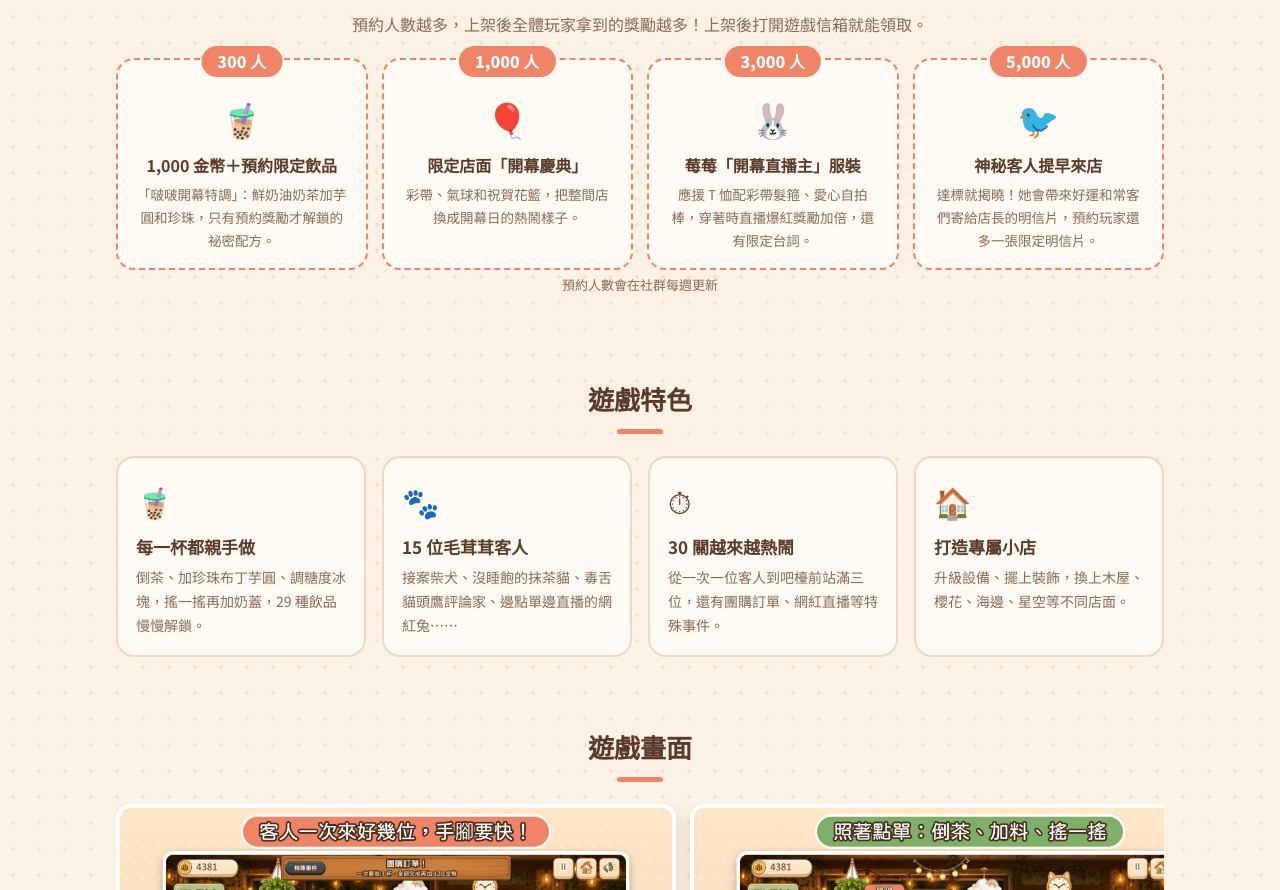
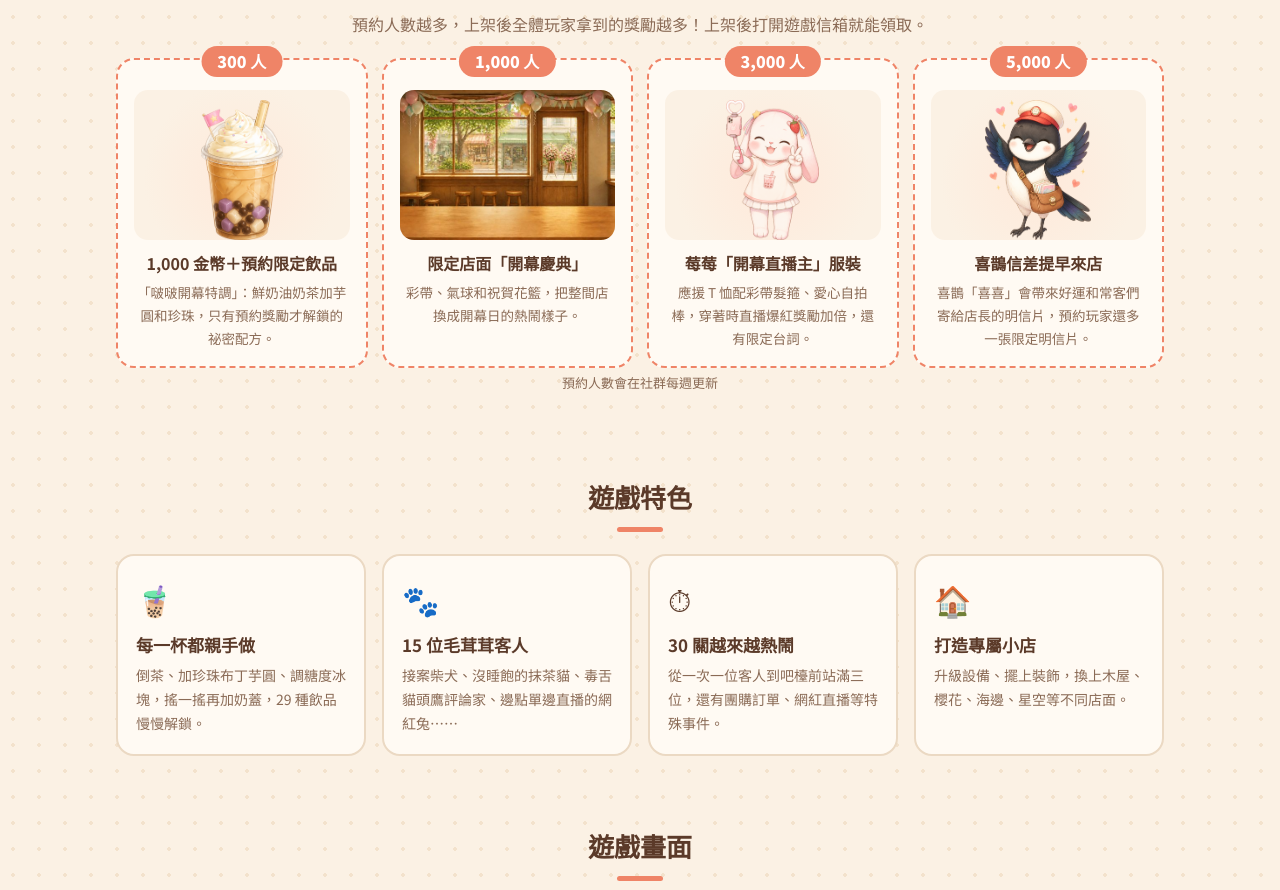
Before and after one commit to kvkv5309-beep/cupcuppop, a plain HTML site: page index.html in a window 1280 px wide. Shown: the part 1270-2160 px from the top of the page. Drawn offline with Linux system fonts and the light colour scheme.

Commit message:
預約獎勵四格換成遊戲裡的實際圖片
Co-Authored-By: Claude Opus 5.5 <noreply@anthropic.com>

```diff
--- a/index.html
+++ b/index.html
@@ -89,6 +89,9 @@
   .tier { position: relative; background: var(--card); border: 2px dashed var(--coral); border-radius: 18px; padding: 30px 16px 16px; text-align: center; }
   .tier .num { position: absolute; top: -14px; left: 50%; transform: translateX(-50%); background: var(--coral); color: #fff; font-weight: 900; padding: 2px 16px; border-radius: 99px; white-space: nowrap; }
   .tier .ic { font-size: 34px; }
+  .tier .pic { height: 150px; margin: 0 0 10px; border-radius: 14px; background: radial-gradient(circle at 50% 60%, #FFE9DA 0, #FBF1E4 70%); display: flex; align-items: flex-end; justify-content: center; overflow: hidden; }
+  .tier .pic img { height: 140px; width: auto; object-fit: contain; }
+  .tier .pic.wide img { height: 100%; width: 100%; object-fit: cover; }
   .tier h3 { margin: 4px 0; font-size: 16px; }
   .tier p { margin: 0; font-size: 13.5px; color: var(--soft); }
   @media (max-width: 820px) { .tiers { grid-template-columns: 1fr 1fr; row-gap: 26px; } }
@@ -148,10 +151,10 @@
     <h2>預約達標獎勵</h2>
     <p class="sub">預約人數越多，上架後全體玩家拿到的獎勵越多！上架後打開遊戲信箱就能領取。</p>
     <div class="tiers">
-      <div class="tier"><div class="num">300 人</div><div class="ic">🧋</div><h3>1,000 金幣＋預約限定飲品</h3><p>「啵啵開幕特調」：鮮奶油奶茶加芋圓和珍珠，只有預約獎勵才解鎖的祕密配方。</p></div>
-      <div class="tier"><div class="num">1,000 人</div><div class="ic">🎈</div><h3>限定店面「開幕慶典」</h3><p>彩帶、氣球和祝賀花籃，把整間店換成開幕日的熱鬧樣子。</p></div>
-      <div class="tier"><div class="num">3,000 人</div><div class="ic">🐰</div><h3>莓莓「開幕直播主」服裝</h3><p>應援 T 恤配彩帶髮箍、愛心自拍棒，穿著時直播爆紅獎勵加倍，還有限定台詞。</p></div>
-      <div class="tier"><div class="num">5,000 人</div><div class="ic">🐦</div><h3>神秘客人提早來店</h3><p>達標就揭曉！她會帶來好運和常客們寄給店長的明信片，預約玩家還多一張限定明信片。</p></div>
+      <div class="tier"><div class="num">300 人</div><div class="pic"><img src="img/rewards/drink.png" alt="預約限定飲品「啵啵開幕特調」" loading="lazy"></div><h3>1,000 金幣＋預約限定飲品</h3><p>「啵啵開幕特調」：鮮奶油奶茶加芋圓和珍珠，只有預約獎勵才解鎖的祕密配方。</p></div>
+      <div class="tier"><div class="num">1,000 人</div><div class="pic wide"><img src="img/rewards/store.jpg" alt="限定店面「開幕慶典」：氣球、彩帶和祝賀花籃" loading="lazy"></div><h3>限定店面「開幕慶典」</h3><p>彩帶、氣球和祝賀花籃，把整間店換成開幕日的熱鬧樣子。</p></div>
+      <div class="tier"><div class="num">3,000 人</div><div class="pic"><img src="img/rewards/bunny.png" alt="莓莓穿「開幕直播主」服裝" loading="lazy"></div><h3>莓莓「開幕直播主」服裝</h3><p>應援 T 恤配彩帶髮箍、愛心自拍棒，穿著時直播爆紅獎勵加倍，還有限定台詞。</p></div>
+      <div class="tier"><div class="num">5,000 人</div><div class="pic"><img src="img/rewards/magpie.png" alt="喜鵲信差「喜喜」" loading="lazy"></div><h3>喜鵲信差提早來店</h3><p>喜鵲「喜喜」會帶來好運和常客們寄給店長的明信片，預約玩家還多一張限定明信片。</p></div>
     </div>
     <p class="hint">預約人數會在社群每週更新</p>
   </section>
```
Also changed, not shown: img/rewards/bunny.png (added), img/rewards/drink.png (added), img/rewards/magpie.png (added), img/rewards/store.jpg (added).
